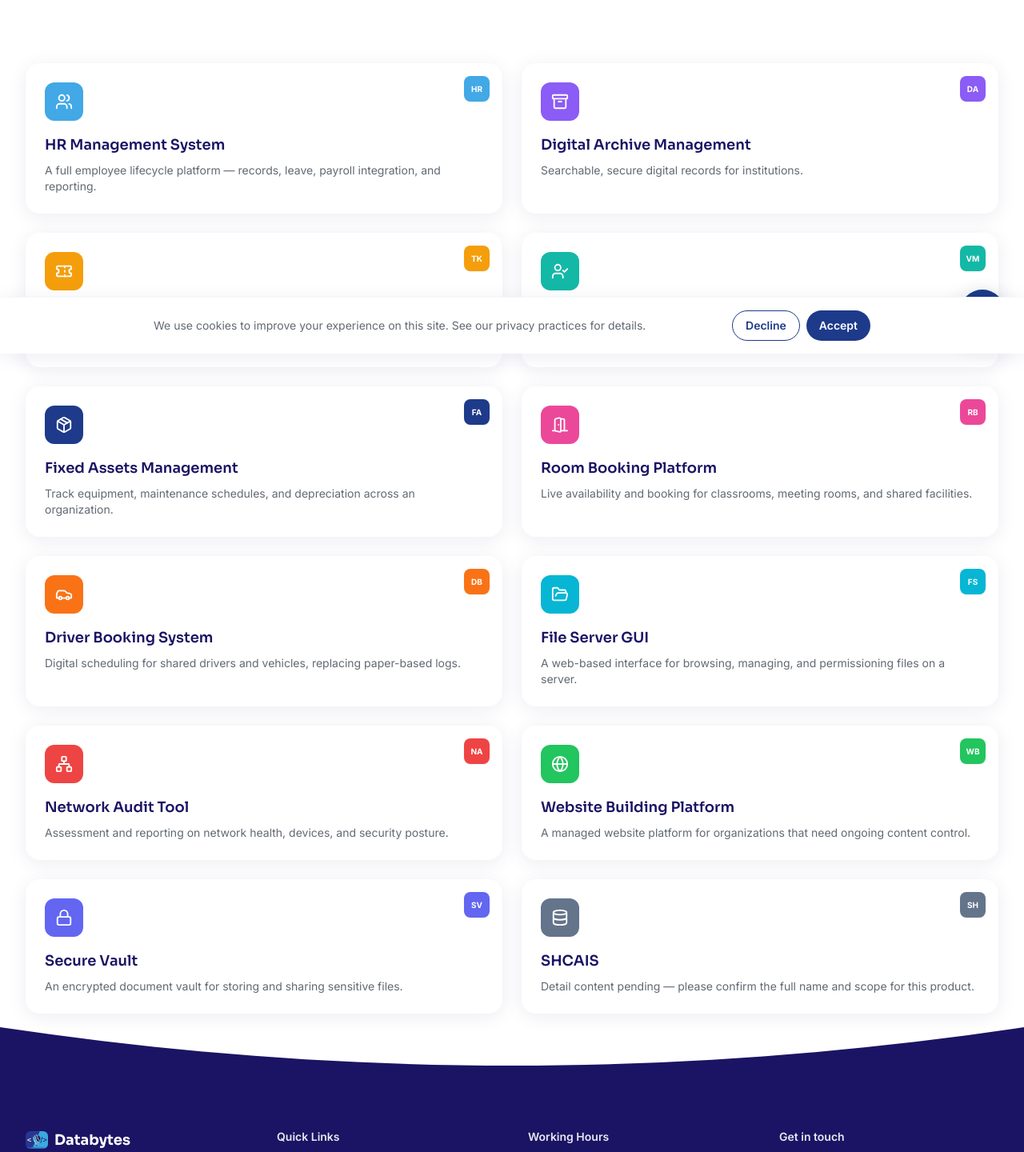
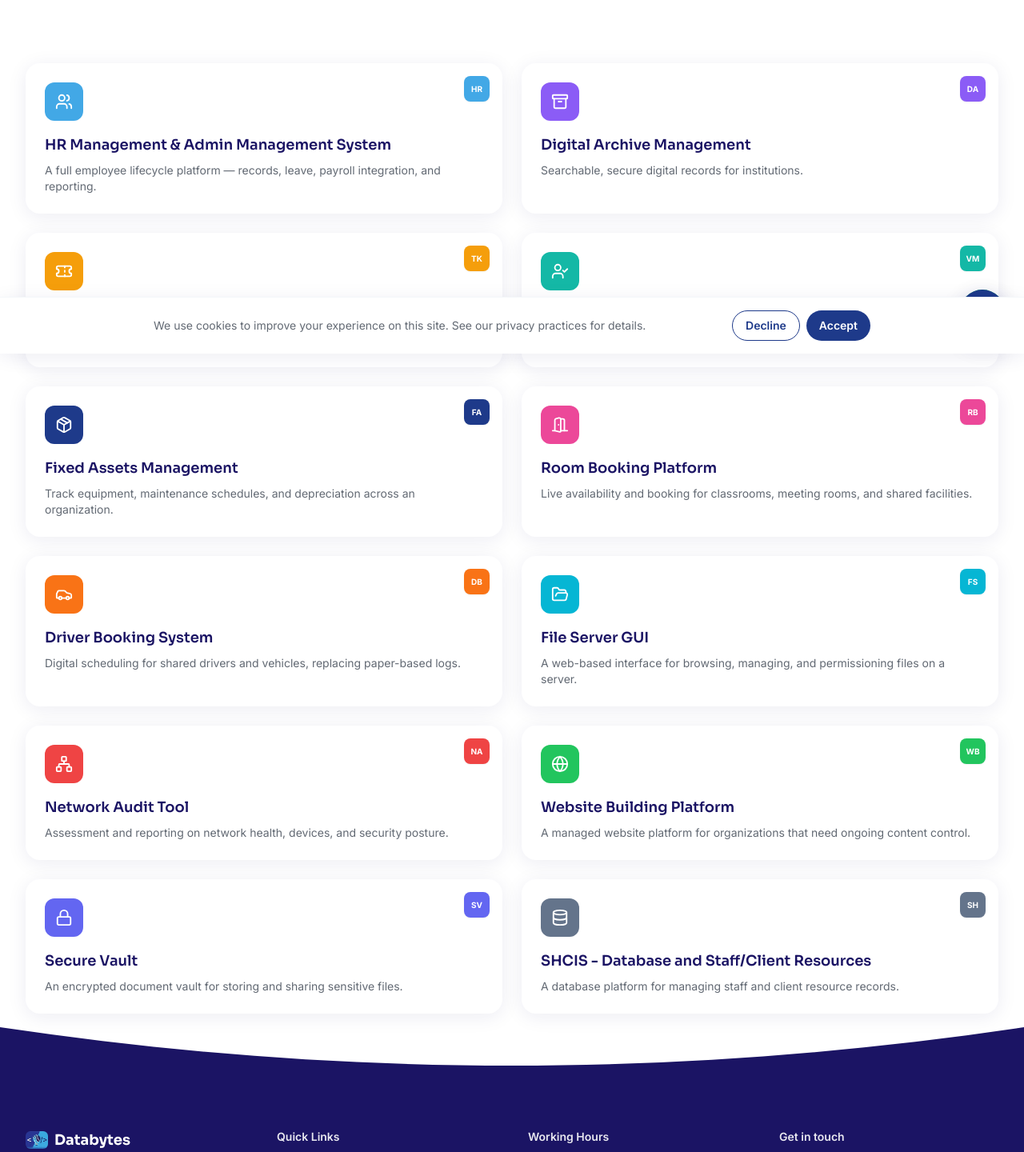
Before and after one commit to semelanie/Databytes, a Next.js app: page /products in a window 1280 px wide. Shown: the part 358-1798 px from the top of the page at 80% size. Built offline with nearby package versions, Linux system fonts and the light colour scheme.

Commit message:
Add files via upload

```diff
--- a/src/data/products.ts
+++ b/src/data/products.ts
@@ -31,7 +31,7 @@ export interface Product {
 export const products: Product[] = [
   {
     slug: "hr-management-system",
-    title: "HR Management System",
+    title: "HR Management & Admin Management System",
     summary:
       "A full employee lifecycle platform — records, leave, payroll integration, and reporting.",
     description:
@@ -203,11 +203,15 @@ export const products: Product[] = [
     badge: "SV",
   },
   {
-    slug: "shcais",
-    title: "SHCAIS",
-    summary: "Detail content pending — please confirm the full name and scope for this product.",
-    description: "Detail content pending — Phase 2.",
-    features: [],
+    slug: "shcis",
+    title: "SHCIS - Database and Staff/Client Resources",
+    summary: "A database platform for managing staff and client resource records.",
+    description:
+      "SHCIS centralizes staff and client resource records into a single database — built as a foundation for tracking, searching, and managing that information reliably.",
+    features: [
+      "Centralized staff and client records",
+      "Searchable database",
+    ],
     icon: Database,
     accent: "#64748B",
     badge: "SH",
--- a/src/data/projects.ts
+++ b/src/data/projects.ts
@@ -1,4 +1,4 @@
-export type ProjectCategory = "Government" | "Education" | "NGOs & Community" | "Private Sector";
+export type ProjectCategory = "Government" | "Institutional" | "Private";
 
 export interface Project {
   slug: string;
@@ -90,7 +90,7 @@ export const projects: Project[] = [
   {
     slug: "sqa-network-infrastructure",
     title: "SQA Network & Infrastructure",
-    category: "Education",
+    category: "Institutional",
     client: "Seychelles Qualifications Authority",
     summary: "Network design and core infrastructure support, from cabling through to server administration.",
     delivery: [
@@ -106,7 +106,7 @@ export const projects: Project[] = [
   {
     slug: "nihss-room-booking",
     title: "NIHSS Room Booking Platform",
-    category: "Education",
+    category: "Institutional",
     client: "National Institute of Health and Social Studies",
     summary:
       "A live booking system for classrooms, meeting rooms, and shared facilities — replacing manual scheduling with a real calendar and approval workflow.",
@@ -122,7 +122,7 @@ export const projects: Project[] = [
   {
     slug: "nihss-driver-booking",
     title: "NIHSS Driver Booking System",
-    category: "Education",
+    category: "Institutional",
     client: "National Institute of Health and Social Studies",
     summary:
       "Replaced a paper-based driver scheduling process with a digital platform covering permissions, rescheduling, and a full audit trail.",
@@ -138,7 +138,7 @@ export const projects: Project[] = [
   {
     slug: "nihss-it-support",
     title: "NIHSS IT Support & Systems",
-    category: "Education",
+    category: "Institutional",
     client: "National Institute of Health and Social Studies",
     summary:
       "Ongoing IT support and Time Attendance, alongside software development spanning Room, Staff, Driver, and Student systems.",
@@ -153,7 +153,7 @@ export const projects: Project[] = [
   {
     slug: "round-table-seychelles",
     title: "Round Table Seychelles Website",
-    category: "NGOs & Community",
+    category: "Institutional",
     client: "Round Table Seychelles",
     summary:
       "A full migration from a third-party platform to a self-hosted stack, with a member directory and a history of past projects and events.",
@@ -168,7 +168,7 @@ export const projects: Project[] = [
   {
     slug: "foodpro",
     title: "FoodPro IT Support",
-    category: "Private Sector",
+    category: "Private",
     client: "FoodPro",
     summary: "Ongoing IT and software support, covering time attendance, CCTV, and network infrastructure.",
     delivery: [
@@ -185,7 +185,7 @@ export const projects: Project[] = [
   {
     slug: "vertex-hrm",
     title: "Vertex HRM",
-    category: "Private Sector",
+    category: "Private",
     client: "Enterprise client",
     summary:
       "A complete enterprise HR management system spanning 14 modules — from leave and time tracking to recruitment, performance, and claims.",
@@ -201,7 +201,7 @@ export const projects: Project[] = [
   {
     slug: "dna-holdings",
     title: "DNA Holdings Corporate Website",
-    category: "Private Sector",
+    category: "Private",
     client: "DNA Holdings",
     summary:
       "A corporate showcase site for a holding company overseeing four subsidiaries, built as the first phase of a two-phase rollout strategy.",
```
